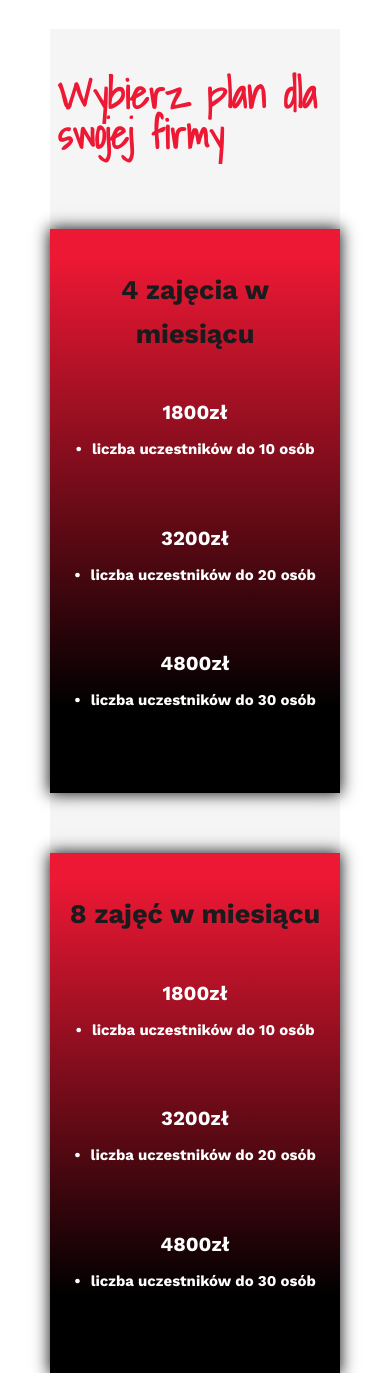
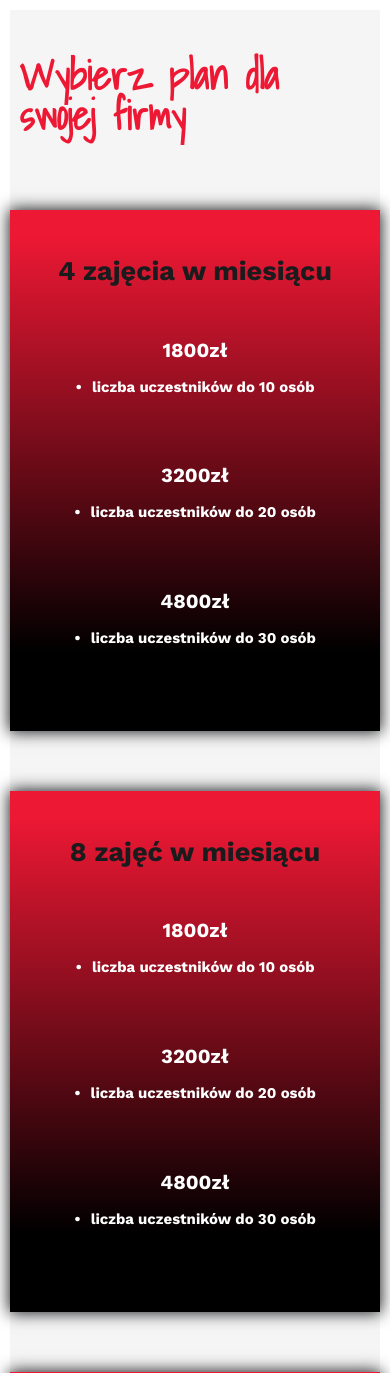
Before and after one commit to marcinWojtczak/gofit-web, a Flask app: page / in a window 390 px wide; the page is wider, and only the part inside the window is pictured. Shown: the part 1556-2929 px from the top of that part. Run offline with Flask 2, Linux system fonts and the light colour scheme.

Commit message:
changed css

```diff
--- a/static/css/style.css
+++ b/static/css/style.css
@@ -349,6 +349,13 @@ footer {
 }
 
 @media (max-width: 910px) {
+
+    .container {
+    width: 100%;
+    padding: 10px 10px;
+    background-color: white;
+    }
+
     .movie {
         display: flex;
         flex-direction: column;
@@ -468,6 +475,10 @@ footer {
 }
 
 @media (max-width: 900px){
+    .box-2 {
+        width: 100%;
+    }
+
     .offer .box-2 {
         display: flex;
         width: 50%;
```
